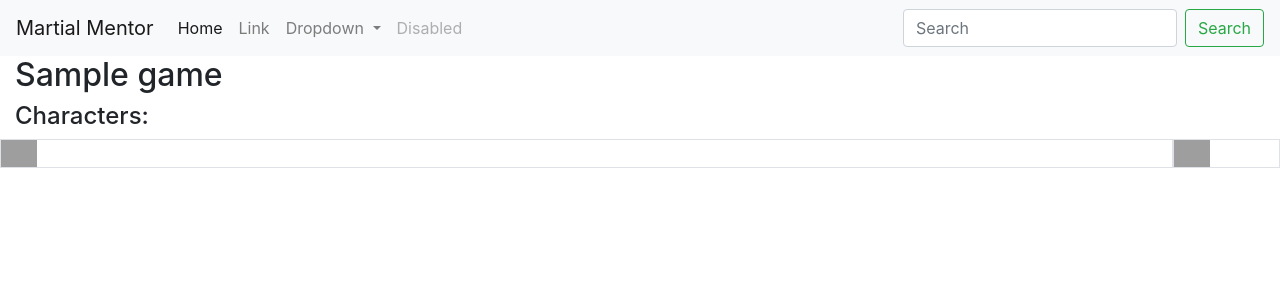
After one commit to MateoElProgramador/Martial-Mentor, a Django app: template mentor/templates/mentor/char_overlay.html in a window 1280 px wide. The commit adds this page. Shown: the top 300 px of the page. Run offline with Django 3.2, Linux system fonts and the light colour scheme; tables that the repository leaves empty hold one stand-in row (values such as "Sample post"); the template is opened without the code that fills it: values that come from a table or form of the project are taken from there, most other values are stand-ins (such as "Sample title", 1, 10 or a date in 2020); grey boxes are pictures that could not be loaded.

Commit message:
Add [hardcoded] character icon frontend! Still need to make positioning dynamic depending on char num

```diff
--- a/mentor/static/mentor/style.css
+++ b/mentor/static/mentor/style.css
@@ -10,3 +10,7 @@ figure {
     margin: 0;
     text-align: center;
 }
+
+.char_overlay_img {
+    width: 2.8vw;
+}
--- /dev/null
+++ b/mentor/templates/mentor/char_overlay.html
@@ -0,0 +1,27 @@
+{% extends "layout.html" %}
+{% load static %}
+{% block title %}{{game}}{% endblock %}
+
+{% block content %}
+
+<div class="container-fluid">
+    <h2>{{game.title}}</h2>
+    <h4>Characters:</h4>
+
+    <div class="row">
+
+        <div class="col-11 left border p-0">
+            {% for i in list_60 %}
+                <img class="img-fluid char_overlay_img" src="{% static 'mentor/images/games/smash_ultimate/characters/captain_falcon.png' %}" alt="{{char.name}}">
+            {% endfor %}
+        </div>
+
+        <div class="col-1 right border p-0">
+            {% for i in list_17 %}
+                <img class="img-fluid char_overlay_img" src="{% static 'mentor/images/games/smash_ultimate/characters/captain_falcon.png' %}" alt="{{char.name}}">
+            {% endfor %}
+        </div>
+    </div>
+</div>
+
+{% endblock %}
--- a/mentor/templates/mentor/game_detail.html
+++ b/mentor/templates/mentor/game_detail.html
@@ -11,6 +11,7 @@
             <br/>
 
             <h4>Characters:</h4>
+
             {% for char in game.character_set.all %}
                 <figure>
                     <!--  Display character image if found, else display placeholder:  -->
```
Also changed, not shown: mentor/views.py (+8 -1 lines).
